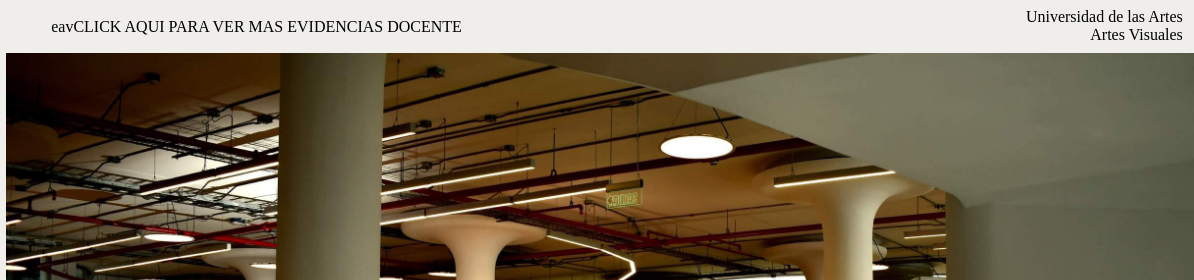
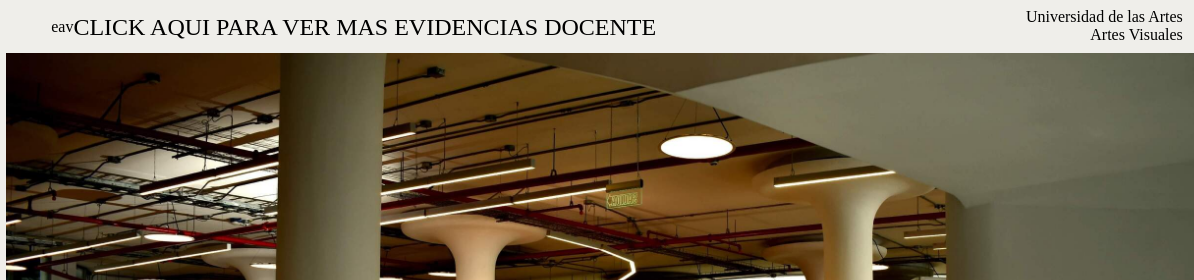
Before and after one commit to eavuartes/eavuartes, a plain HTML site: page index.html in a window 1280 px wide. Shown: the top 280 px of the page, 0-1194 px from the left. Drawn offline with nearby package versions, Linux system fonts and the light colour scheme.

Commit message:
Update index.html

```diff
--- a/index.html
+++ b/index.html
@@ -23,8 +23,8 @@
 
 
         </ul>
-        <li style="color: #000;font-size:
-        1rem;"><a href="https://uartesec-my.sharepoint.com/personal/david_uttermann_uartes_edu_ec/_layouts/15/onedrive.aspx?id=%2Fpersonal%2Fdavid%5Futtermann%5Fuartes%5Fedu%5Fec%2FDocuments%2FCIRCULACION%20DE%20PRACTICAS%20ARTISTICAS%20DESDE%20ARTES%20VISUALES&ct=1694451528874&or=OWA%2DNT&cid=9ba136f8%2D8766%2D4101%2Df34a%2D54ebc47ce230&ga=1">CLICK AQUI PARA VER MAS EVIDENCIAS DOCENTE</a></li>
+        <li style="color: #000;font-size: 24px;">
+        <a href="https://uartesec-my.sharepoint.com/personal/david_uttermann_uartes_edu_ec/_layouts/15/onedrive.aspx?id=%2Fpersonal%2Fdavid%5Futtermann%5Fuartes%5Fedu%5Fec%2FDocuments%2FCIRCULACION%20DE%20PRACTICAS%20ARTISTICAS%20DESDE%20ARTES%20VISUALES&ct=1694451528874&or=OWA%2DNT&cid=9ba136f8%2D8766%2D4101%2Df34a%2D54ebc47ce230&ga=1">CLICK AQUI PARA VER MAS EVIDENCIAS DOCENTE</a></li>
       </nav>
       </div>
 
```
